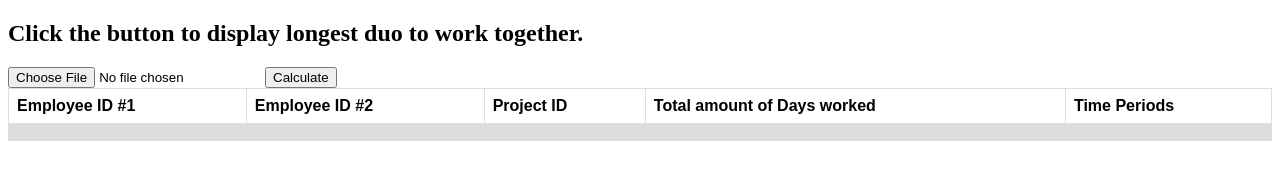
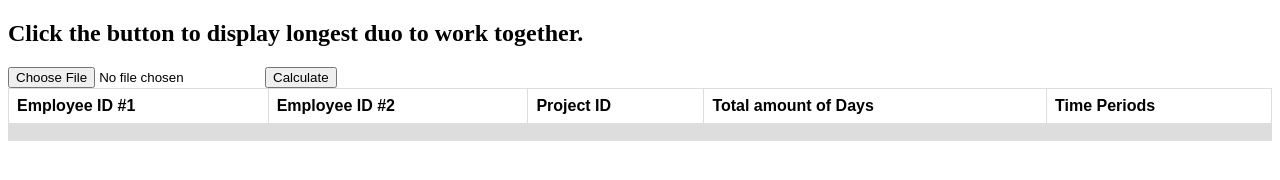
Before and after one commit to JohnSerafimov/Yoan-Serafimov-employees, a plain HTML site: page index.html in a window 1280 px wide. Drawn offline with Linux system fonts and the light colour scheme.

Commit message:
Update index.html

```diff
--- a/index.html
+++ b/index.html
@@ -34,7 +34,7 @@ tr:nth-child(even) {
 		<th>Employee ID #1</th>
 		<th>Employee ID #2</th>
 		<th>Project ID</th>
-		<th>Total amount of Days worked</th>
+		<th>Total amount of Days</th>
 		<th>Time Periods</th>
 	</tr>
 	<tr>
```
